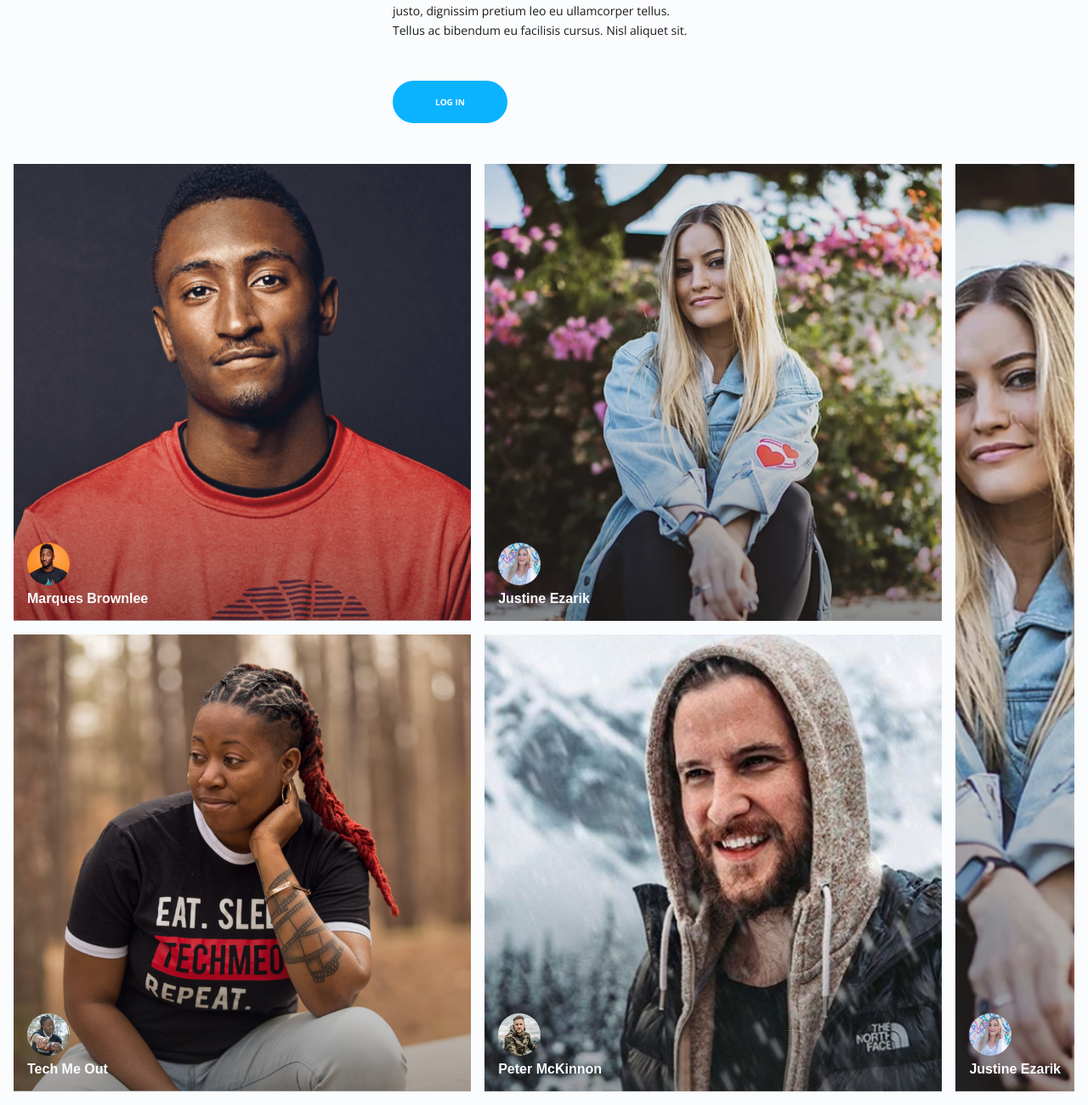
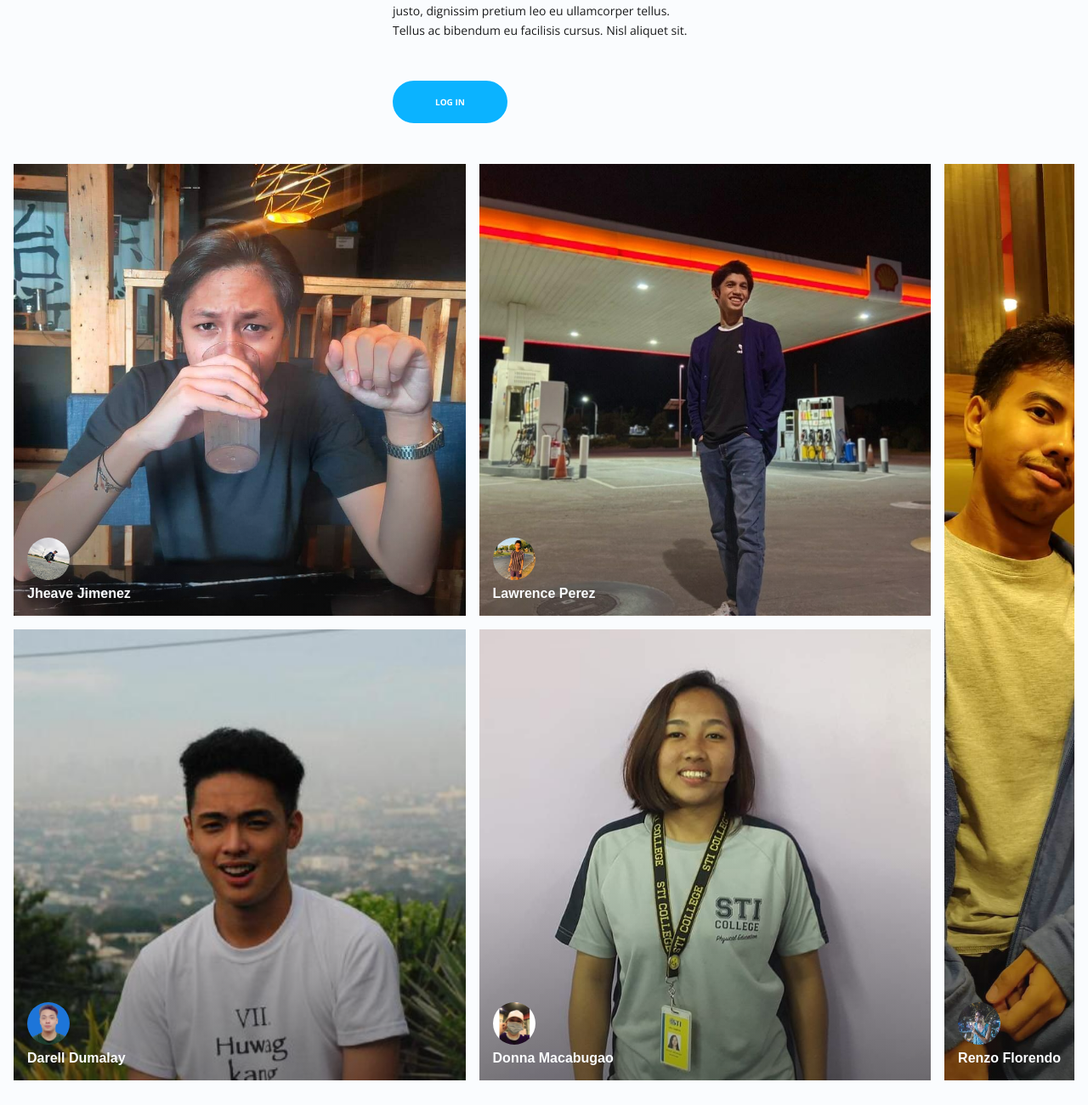
Before and after one commit to Eloquade/login-and-register, a PHP site: page /login-register/ in a window 1280 px wide. Shown: the part 391-1692 px from the top of the page at 85% size. After the commit the page ends 1663 px from the top, so only its background shows below. Run offline with PHP 8.4, Linux system fonts and the light colour scheme; data that the repository does not hold is empty; some web fonts are replaced.

Commit message:
Added Image

```diff
--- a/app/views/index.php
+++ b/app/views/index.php
@@ -36,11 +36,11 @@
             <header class="card__header">
               <img
                 class="card__profile"
-                src="static/dist/Assets/marques-profile.jpg"
+                src="static/dist/Assets/jheave icon.jpg"
                 alt="Marques Brownlee"
               />
               <h3 class="card__title">
-                <a class="card__link" href="#">Marques Brownlee</a>
+                <a class="card__link" href="#">Jheave Jimenez</a>
               </h3>
             </header>
           </div>
@@ -48,11 +48,11 @@
             <header class="card__header">
               <img
                 class="card__profile"
-                src="static/dist/Assets/tmo-profile.jpg"
+                src="static/dist/Assets/darell.jpg"
                 alt="Tech Me Out"
               />
               <h3 class="card__title">
-                <a class="card__link" href="#">Tech Me Out</a>
+                <a class="card__link" href="#">Darell Dumalay</a>
               </h3>
             </header>
           </div>
@@ -62,11 +62,11 @@
             <header class="card__header">
               <img
                 class="card__profile"
-                src="static/dist/Assets/ijustin-profile.jpg"
+                src="static/dist/Assets/Lawrence icon.jpg"
                 alt="Justine Ezarik"
               />
               <h3 class="card__title">
-                <a class="card__link" href="#">Justine Ezarik</a>
+                <a class="card__link" href="#">Lawrence Perez</a>
               </h3>
             </header>
           </div>
@@ -74,11 +74,11 @@
             <header class="card__header">
               <img
                 class="card__profile"
-                src="static/dist/Assets/peter-profile.jpg"
+                src="static/dist/Assets/donna icon.jpg"
                 alt="Peter McKinnon"
               />
               <h3 class="card__title">
-                <a class="card__link" href="#">Peter McKinnon</a>
+                <a class="card__link" href="#">Donna Macabugao</a>
               </h3>
             </header>
           </div>
@@ -88,11 +88,11 @@
             <header class="card__header">
               <img
                 class="card__profile"
-                src="static/dist/Assets/ijustin-profile.jpg"
+                src="static/dist/Assets/renzo.jpg"
                 alt="Justine Ezarik"
               />
               <h3 class="card__title">
-                <a class="card__link" href="#">Justine Ezarik</a>
+                <a class="card__link" href="#">Renzo Florendo</a>
               </h3>
             </header>
           </div>
--- a/public/static/dist/styles.css
+++ b/public/static/dist/styles.css
@@ -121,7 +121,7 @@
       rgba(26, 27, 28, 0.2) 74.85%,
       rgba(26, 27, 28, 0.4) 100%
     ),
-    url(Assets/marques-brownlee.jpg);
+    url(Assets/jheave.jpg);
 }
 
 .group-one .card--large {
@@ -131,7 +131,7 @@
       rgba(26, 27, 28, 0.2) 74.85%,
       rgba(26, 27, 28, 0.4) 100%
     ),
-    url(Assets/tech-me-out.jpg);
+    url(Assets/Darell\ icon.jpg);
 }
 
 .group-two {
@@ -147,7 +147,7 @@
       rgba(26, 27, 28, 0.2) 74.85%,
       rgba(26, 27, 28, 0.4) 100%
     ),
-    url(Assets/peter-mckinnon.jpg);
+    url(Assets/donna.jpg);
 }
 
 .group-two .card--large {
@@ -157,7 +157,7 @@
       rgba(26, 27, 28, 0.2) 74.85%,
       rgba(26, 27, 28, 0.4) 100%
     ),
-    url(Assets/ijustine.jpg);
+    url(Assets/lawrence-perez.jpg);
 }
 .group {
   grid-column: 3 / span 1;
@@ -182,7 +182,7 @@
       rgba(26, 27, 28, 0.2) 74.85%,
       rgba(26, 27, 28, 0.4) 100%
     ),
-    url(Assets/ijustine.jpg);
+    url(Assets/Renzo\ 1.jpg);
 }
 .card {
   margin: 8px;
```
Also changed, not shown: public/static/dist/Assets/Darell icon.jpg (added), public/static/dist/Assets/Renzo 1.jpg (added), public/static/dist/Assets/darell.jpg (added), public/static/dist/Assets/donna icon.jpg (added), public/static/dist/Assets/donna.jpg (added), public/static/dist/Assets/ijustin-profile.jpg (deleted), public/static/dist/Assets/ijustine.jpg (deleted), public/static/dist/Assets/jheave icon.jpg (added), public/static/dist/Assets/jheave.jpg (added), public/static/dist/Assets/lawrence icon.jpg (added), public/static/dist/Assets/lawrence-perez.jpg (added), public/static/dist/Assets/marques-brownlee.jpg (deleted), public/static/dist/Assets/marques-profile.jpg (deleted), public/static/dist/Assets/peter-mckinnon.jpg (deleted), 4 more files.
